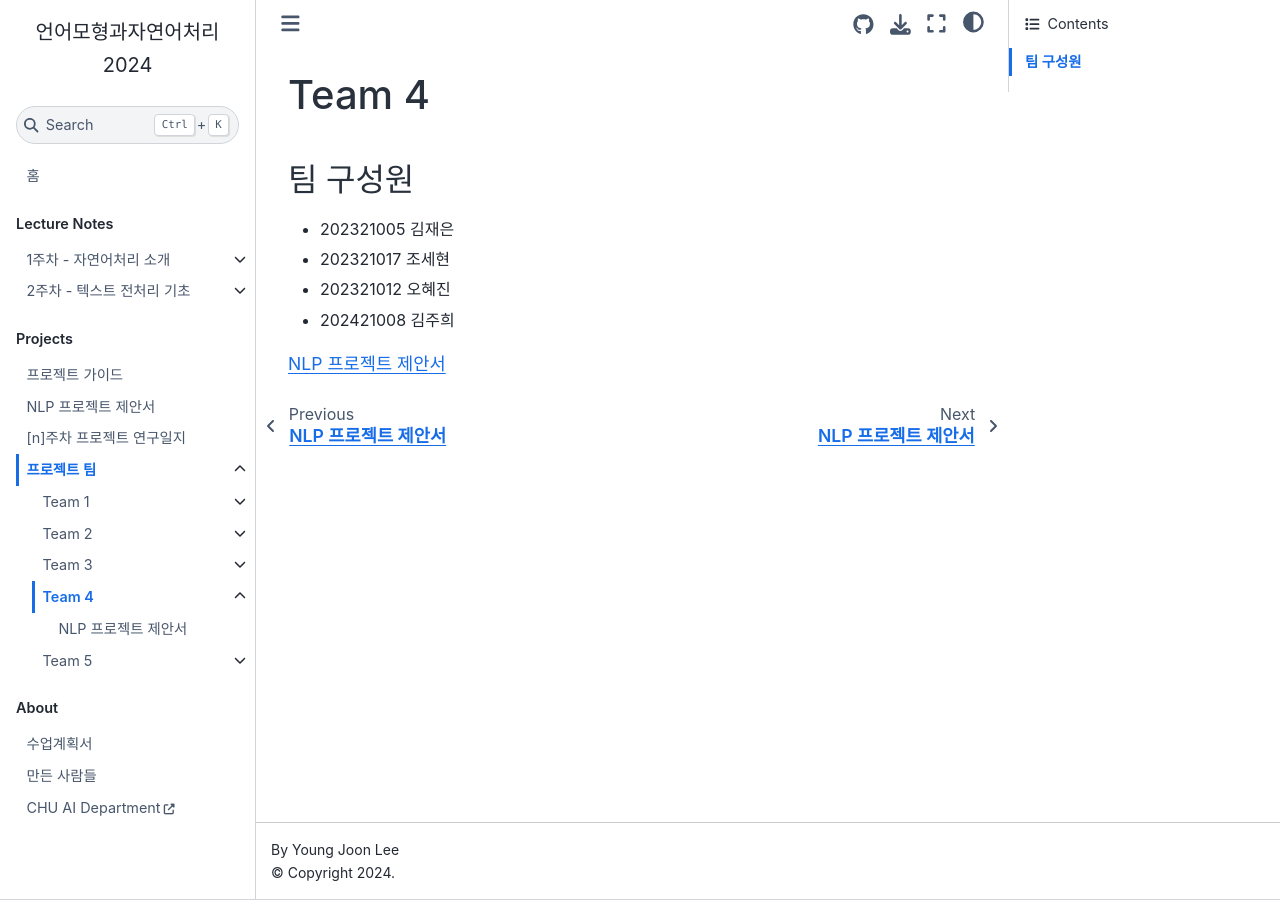
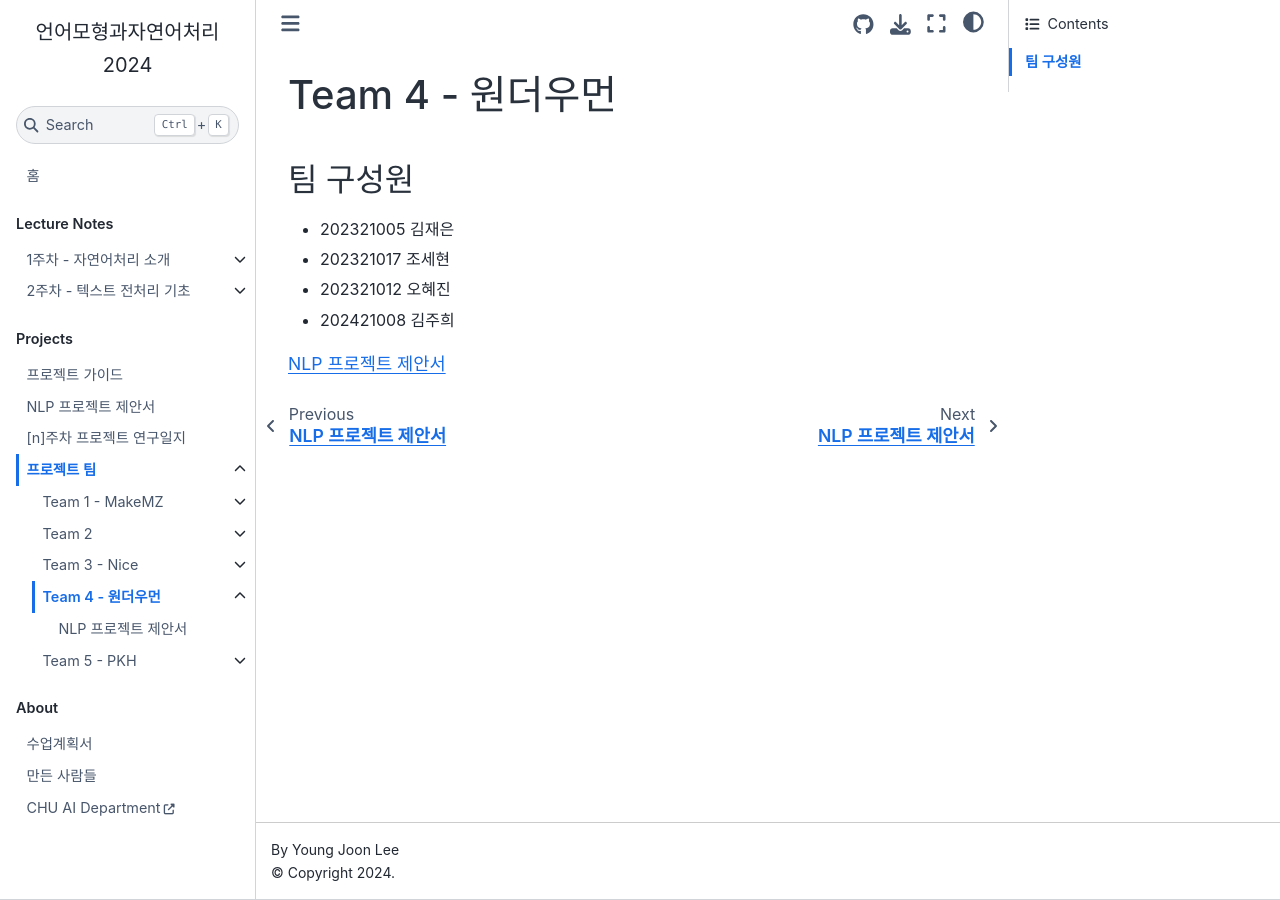
Before and after one commit to entelecheia/intronlp-2024, a Jupyter Book: the page built from book/ko/projects/team4/index.md, in a window 1280 px wide. Built offline with Jupyter Book 1.0.4 settings and Sphinx 7.4.7 and the Sphinx Book theme 1.1.4, drawn with Linux system fonts in a browser that asks for light colours.

Commit message:
refactor(docs): update team names in project descriptions

```diff
--- a/book/ko/projects/team1/index.md
+++ b/book/ko/projects/team1/index.md
@@ -1,4 +1,4 @@
-# Team 1
+# Team 1 - MakeMZ
 
 ## 팀 구성원
 
--- a/book/ko/projects/team3/index.md
+++ b/book/ko/projects/team3/index.md
@@ -1,4 +1,4 @@
-# Team 3
+# Team 3 - Nice
 
 ## 팀 구성원
 
--- a/book/ko/projects/team4/index.md
+++ b/book/ko/projects/team4/index.md
@@ -1,4 +1,4 @@
-# Team 4
+# Team 4 - 원더우먼
 
 ## 팀 구성원
 
--- a/book/ko/projects/team5/index.md
+++ b/book/ko/projects/team5/index.md
@@ -1,4 +1,4 @@
-# Team 5
+# Team 5 - PKH
 
 ## 팀 구성원
 
```
